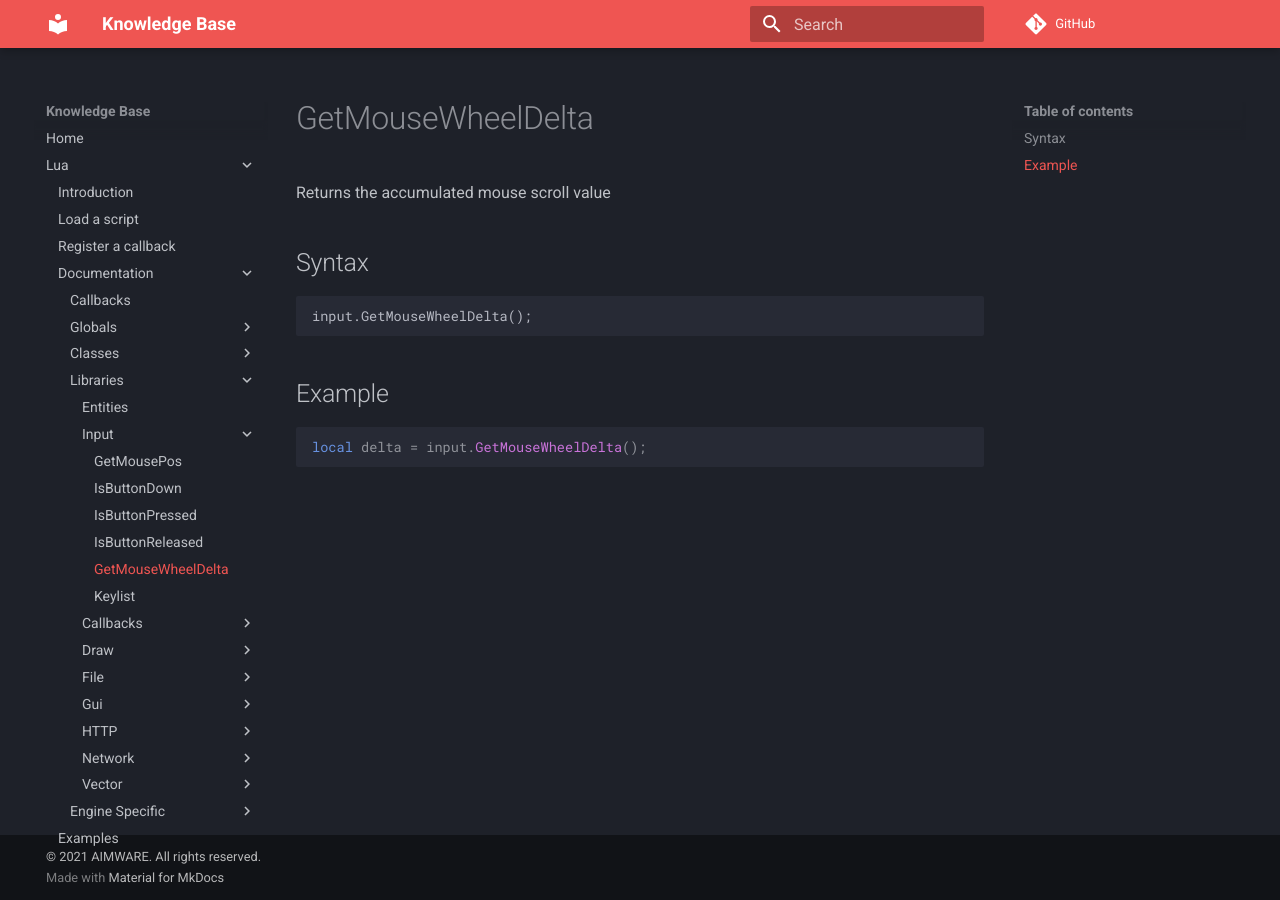
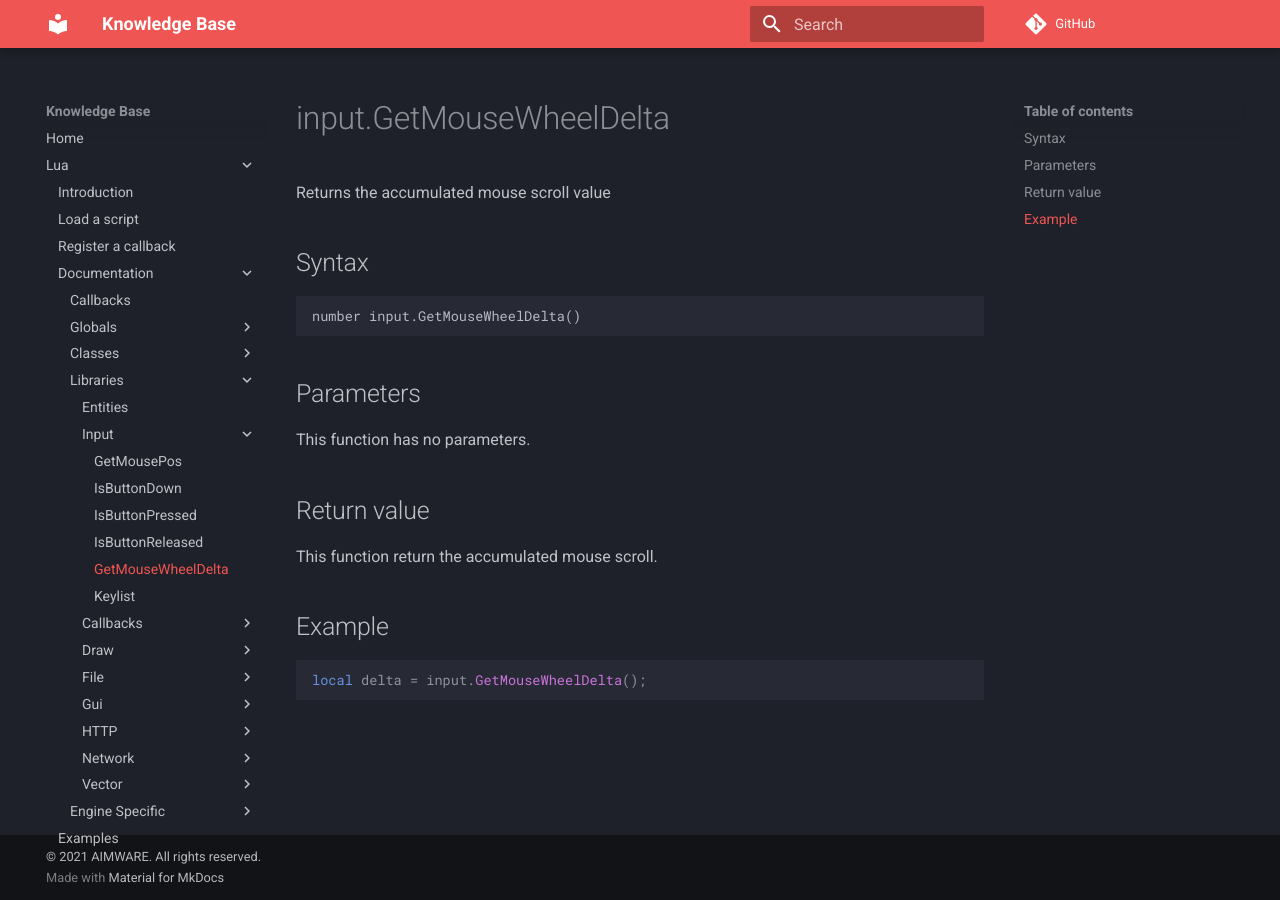
Before and after one commit to Ninaligo/aimware-web-kb, an MkDocs documentation site: the page built from private/lua/docs/library/input/getmousewheeldelta.md, in a window 1280 px wide. Built offline with MkDocs 1.6.1 and Material for MkDocs 9.7.7, drawn with Linux system fonts in a browser that asks for light colours; comment, search, counter and statistics services are not loaded.

Commit message:
Update getmousewheeldelta.md

````diff
--- a/private/lua/docs/library/input/getmousewheeldelta.md
+++ b/private/lua/docs/library/input/getmousewheeldelta.md
@@ -1,9 +1,16 @@
+# input.GetMouseWheelDelta
 Returns the accumulated mouse scroll value
 
 ## Syntax
 ```
-input.GetMouseWheelDelta();
+number input.GetMouseWheelDelta()
 ```
+
+## Parameters
+This function has no parameters.
+
+## Return value
+This function return the accumulated mouse scroll.
 
 ## Example
 ```lua
````
